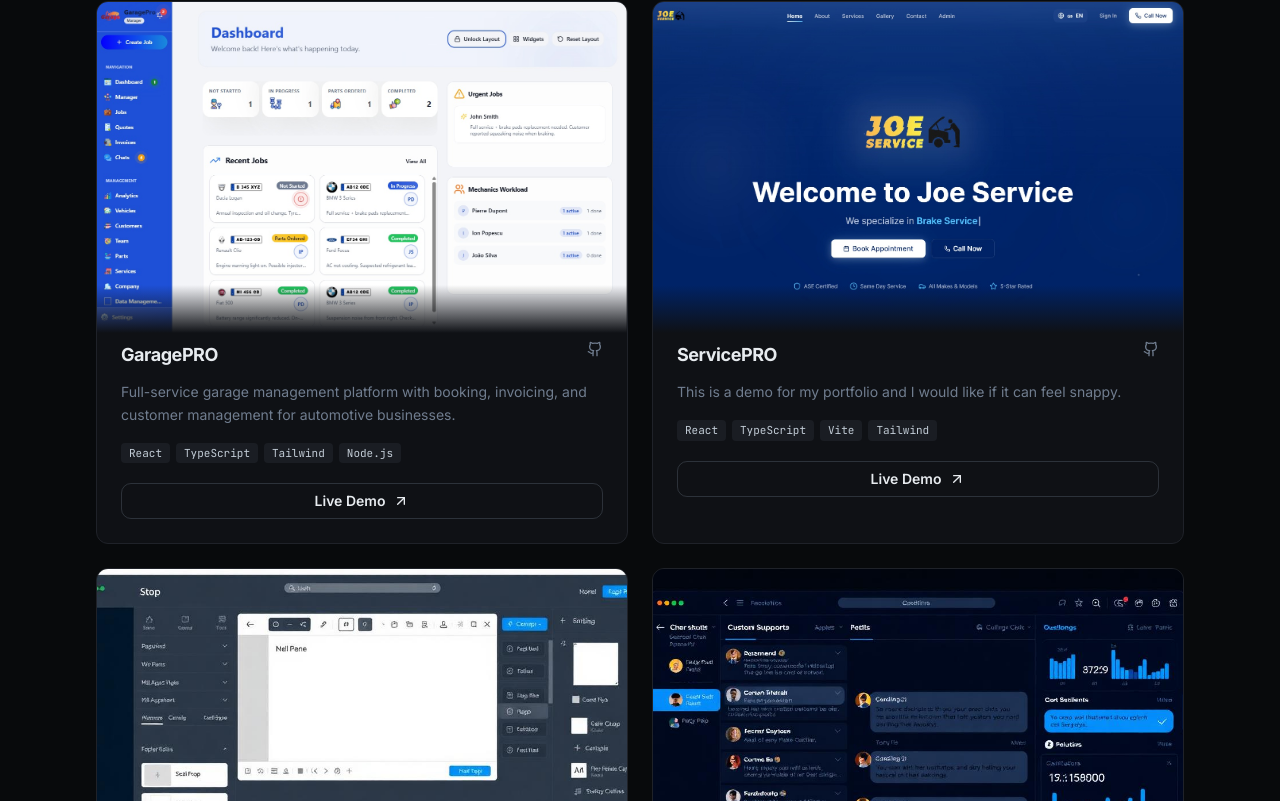
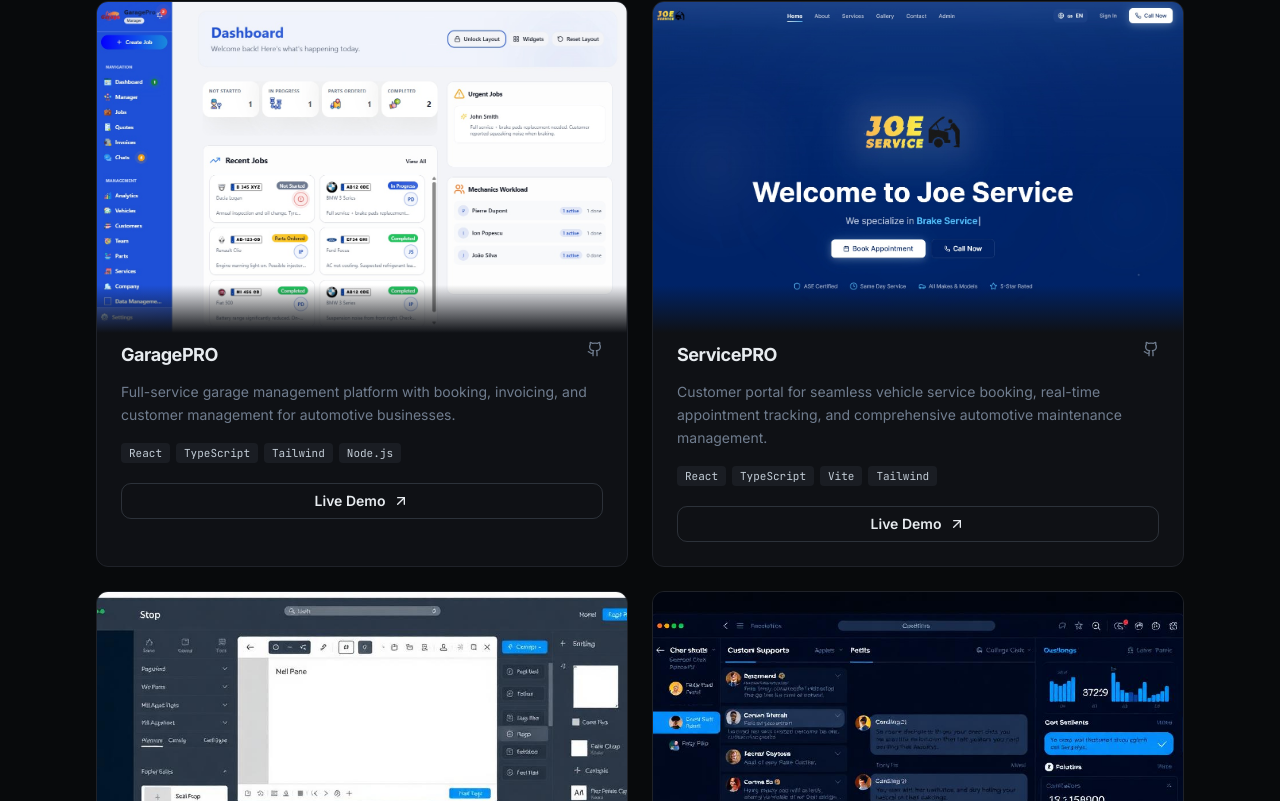
Before and after one commit to xDexy9/dexstudio, a React (Vite) app: page / in a window 1280 px wide. Shown: the part 1135-1936 px from the top of the page. Built offline with nearby package versions, Linux system fonts and the light colour scheme; the HTML template or start-up script is replaced by a standard one.

Commit message:
Update ServicePRO description to focus on customer experience

```diff
--- a/src/components/Projects.tsx
+++ b/src/components/Projects.tsx
@@ -27,7 +27,7 @@ const projects: Project[] = [
   },
   {
     name: "ServicePRO",
-    description: "This is a demo for my portfolio and I would like if it can feel snappy.",
+    description: "Customer portal for seamless vehicle service booking, real-time appointment tracking, and comprehensive automotive maintenance management.",
     techStack: ["React", "TypeScript", "Vite", "Tailwind"],
     demoUrl: "https://dexstudio.uk/servicepro/",
     githubUrl: "https://github.com/xDexy9/dexstudio/tree/ServicePRO",
```
